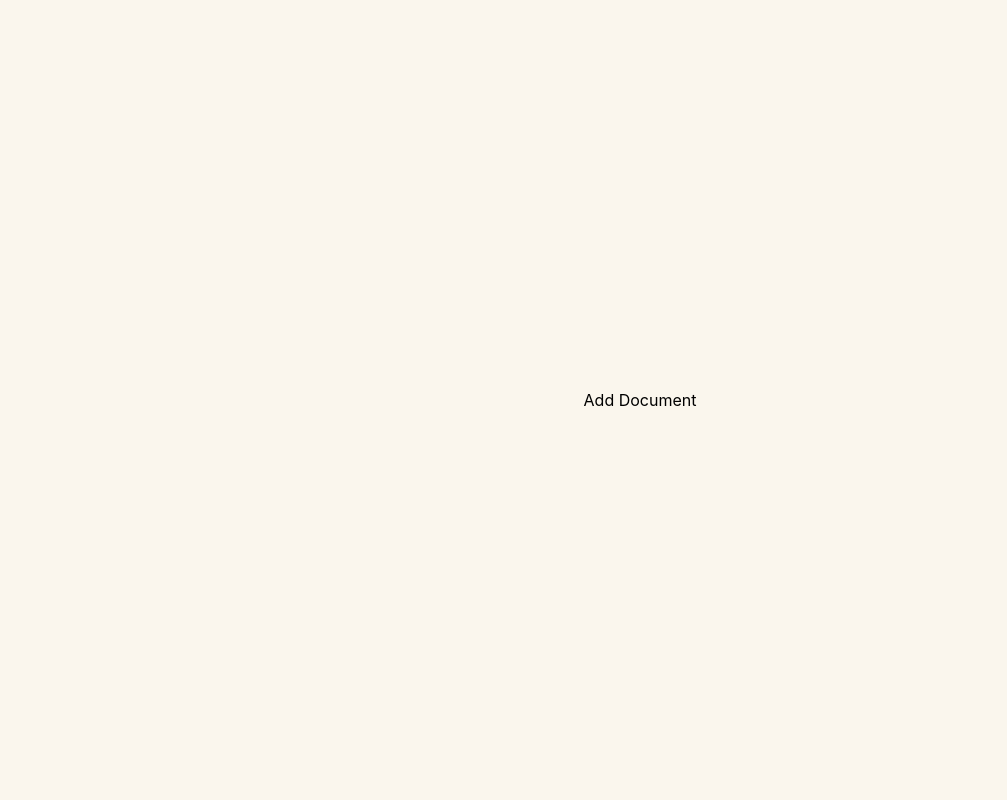
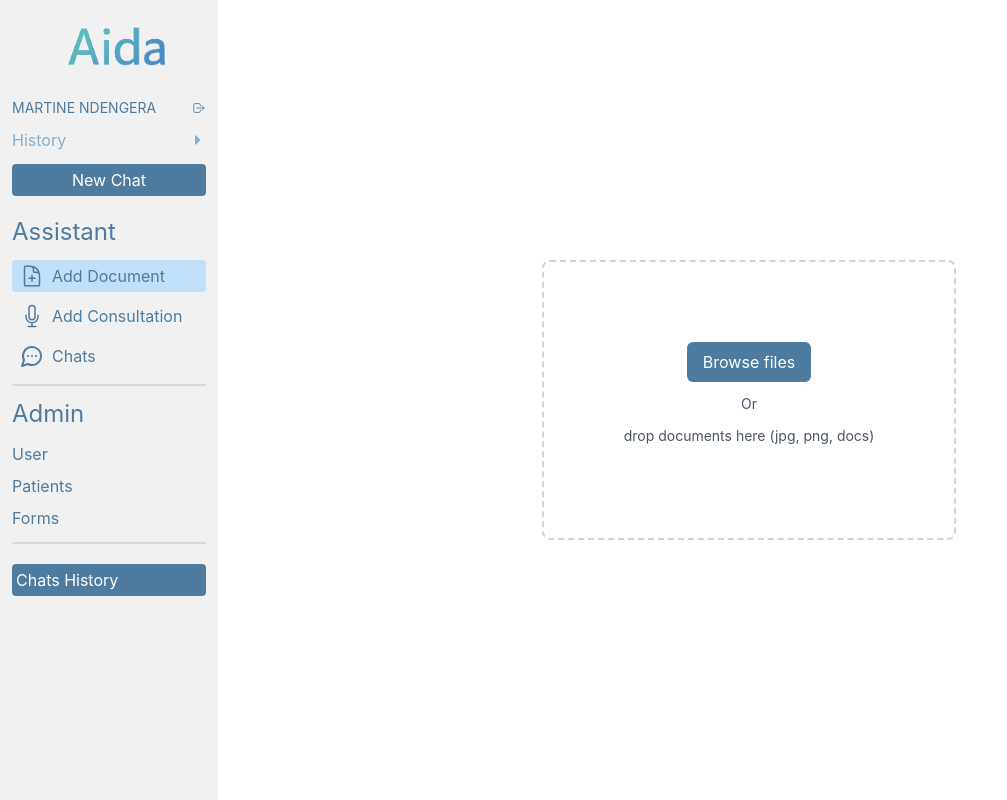
Before and after one commit to Alpha-Bytes-Department/Sixtine_AI, a React (Vite) app: page /dashboard/add-document in a window 1280 px wide. Shown: the whole page, without its empty margins (0-1007 px from the left). Built offline with nearby package versions, Linux system fonts and the light colour scheme.

Commit message:
File upload dialog complete

```diff
--- a/src/components/shared/SideNav/SideNav.tsx
+++ b/src/components/shared/SideNav/SideNav.tsx
@@ -1,15 +1,119 @@
+import { IoLogOutOutline } from "react-icons/io5";
+import { NavLink } from "react-router";
+import { HiOutlineDocumentPlus } from "react-icons/hi2";
+import { HiOutlineMicrophone } from "react-icons/hi2";
+import { LuMessageCircleMore } from "react-icons/lu";
+import { FaCaretRight } from "react-icons/fa";
+
 const SideNav = () => {
   return (
-    <div className="bg-[#f1f1f1] w-64 p-3">
+    <div className="bg-[#f1f1f1] w-64 p-3 h-full flex flex-col  items-center gap-5  left-0">
       <div>
-        <img src="/public/Images/logo/image3.png" alt="" />
+        <img
+          src="/public/Images/logo/img2.png"
+          alt="logo"
+          className="w-28 h-auto"
+        />
       </div>
-      <div>
-        <p>MARTINE NDENGERA</p>
-        <p></p>
+      <div className="flex flex-col gap-5">
+        <div>
+          <div className="flex justify-between items-center gap-1">
+            <p className="text-[#4E7BA0] text-sm truncate w-44">
+              MARTINE NDENGERA
+            </p>
+            <button className="cursor-pointer text-[#4E7BA0] text-sm">
+              <IoLogOutOutline />
+            </button>
+          </div>
+          <div className="text-[#85AECF] mt-2.5 mb-3 flex justify-between items-center cursor-pointer">
+            <span>History</span> <FaCaretRight />
+          </div>
+          <button
+            className="bg-[#4E7BA0] text-white rounded-sm w-full py-1 cursor-pointer transition-transform duration-200 ease-in-out
+    hover:scale-105 active:scale-95"
+          >
+            New Chat
+          </button>
+        </div>
+        <div>
+          <div className="flex flex-col gap-3">
+            <h1 className="text-2xl text-[#4E7BA0]">Assistant</h1>
+            <div className="flex flex-col gap-2">
+              <NavLink
+                to={"/dashboard/add-document"}
+                className={({ isActive }) =>
+                  `flex gap-2 items-center rounded-sm text-[#4E7BA0] px-2 py-1 ${
+                    isActive ? "bg-[#C0E0FA]" : ""
+                  }`
+                }
+              >
+                <HiOutlineDocumentPlus className="text-2xl" />
+                <p>Add Document</p>
+              </NavLink>
+              <NavLink
+                to={"/dashboard/add-consultation"}
+                className={({ isActive }) =>
+                  `flex gap-2 items-center rounded-sm text-[#4E7BA0] px-2 py-1 ${
+                    isActive ? "bg-[#C0E0FA]" : ""
+                  }`
+                }
+              >
+                <HiOutlineMicrophone className="text-2xl" />
+                <p>Add Consultation</p>
+              </NavLink>
+              <NavLink
+                to={"/dashboard/chat"}
+                className={({ isActive }) =>
+                  `flex gap-2 items-center rounded-sm text-[#4E7BA0] px-2 py-1 ${
+                    isActive ? "bg-[#C0E0FA]" : ""
+                  }`
+                }
+              >
+                <LuMessageCircleMore className="text-2xl" />
+                <p>Chats</p>
+              </NavLink>
+            </div>
+          </div>
+          <p className="border-b-2 border-[#D9D9D9] my-3"></p>
+          <div className="flex flex-col gap-3">
+            <h1 className="text-2xl text-[#4E7BA0]">Admin</h1>
+            <div className="flex flex-col gap-2">
+              <NavLink
+                to={"/dashboard/user"}
+                className={({ isActive }) =>
+                  `flex gap-3 items-center rounded-sm text-[#4E7BA0]`
+                }
+              >
+                <p>User</p>
+              </NavLink>
+              <NavLink
+                to={"/dashboard/patients"}
+                className={({ isActive }) =>
+                  `flex gap-3 items-center rounded-sm text-[#4E7BA0]`
+                }
+              >
+                <p>Patients</p>
+              </NavLink>
+              <NavLink
+                to={"/dashboard/forms"}
+                className={({ isActive }) =>
+                  `flex gap-3 items-center rounded-sm text-[#4E7BA0]`
+                }
+              >
+                <p>Forms</p>
+              </NavLink>
+            </div>
+          </div>
+          <p className="border-b-2 border-[#D9D9D9] mt-3"></p>
+        </div>
+        <div>
+          <button
+            className="bg-[#4E7BA0] text-white rounded-sm w-full p-1 text-left cursor-pointer"
+          >
+            Chats History
+          </button>
+        </div>
       </div>
-      <div>Role base navigation</div>
-      <div>Chat history</div>
     </div>
   );
 };
--- a/src/pages/AddDocument/AddDocument.tsx
+++ b/src/pages/AddDocument/AddDocument.tsx
@@ -1,11 +1,178 @@
-import React from 'react';
+import { div } from "motion/react-client";
+import React, { useRef, useState } from "react";
 
-const AddDocument = () => {
-    return (
-        <div>
-            Add Document
+interface FileUploaderProps {
+  multiple?: boolean;
+  accept?: string;
+  onFiles?: (files: File[]) => void;
+}
+
+export default function AddDocument({
+  multiple = true,
+  accept,
+  onFiles,
+}: FileUploaderProps) {
+  const inputRef = useRef<HTMLInputElement | null>(null);
+  const [files, setFiles] = useState<File[]>([]);
+  const [isDragging, setIsDragging] = useState(false);
+
+
+  const pushFiles = (newFiles: FileList | File[]) => {
+    const arr = Array.from(newFiles);
+    const next =  [...files, ...arr] ;
+    setFiles(next);
+    if (onFiles) onFiles(next);
+  };
+
+//   button click upload
+  const handleInputChange = (e: React.ChangeEvent<HTMLInputElement>) => {
+    if (!e.target.files) return;
+    pushFiles(e.target.files);
+    // reset input so same file can be selected again if user wants
+    e.currentTarget.value = "";
+  };
+
+  const handleDragOver = (e: React.DragEvent<HTMLDivElement>) => {
+    e.preventDefault();
+    e.stopPropagation();
+    setIsDragging(true);
+  };
+
+  const handleDragLeave = (e: React.DragEvent<HTMLDivElement>) => {
+    e.preventDefault();
+    e.stopPropagation();
+    setIsDragging(false);
+  };
+
+  //   drug and drop upload
+  const handleDrop = (e: React.DragEvent<HTMLDivElement>) => {
+    e.preventDefault();
+    e.stopPropagation();
+    setIsDragging(false);
+    if (e.dataTransfer.files && e.dataTransfer.files.length > 0) {
+      pushFiles(e.dataTransfer.files);
+      e.dataTransfer.clearData();
+    }
+  };
+
+  const openFileDialog = () => inputRef.current?.click();
+
+//   remove file
+  const removeFileAt = (index: number) => {
+    const next = files.filter((_, i) => i !== index);
+    setFiles(next);
+    if (onFiles) onFiles(next);
+  };
+
+  const formatBytes = (bytes: number) => {
+    if (bytes === 0) return "0 B";
+    const k = 1024;
+    const sizes = ["B", "KB", "MB", "GB", "TB"];
+    const i = Math.floor(Math.log(bytes) / Math.log(k));
+    return parseFloat((bytes / Math.pow(k, i)).toFixed(2)) + " " + sizes[i];
+  };
+
+  return (
+    <div className="h-full w-full bg-white flex justify-center items-center">
+      <div className={` mx-auto`}>
+        {/* file upload  */}
+        <div
+          onDragOver={handleDragOver}
+          onDragLeave={handleDragLeave}
+          onDrop={handleDrop}
+          className={`relative flex flex-col items-center justify-center p-20 rounded-lg border-2 border-dashed transition-all duration-200
+          ${
+            isDragging
+              ? "border-blue-500 bg-blue-50"
+              : "border-gray-300 bg-white"
+          }`}
+        >
+          <input
+            ref={inputRef}
+            type="file"
+            className="hidden"
+            onChange={handleInputChange}
+            accept={accept}
+            multiple={multiple}
+          />
+
+          <div className="text-center">
+            <button
+              type="button"
+              onClick={openFileDialog}
+              className="px-4 py-2 rounded-md cursor-pointer bg-[#4E7BA0] text-white hover:bg-[#285070] transition"
+            >
+              Browse files
+            </button>
+            <p className="text-sm text-gray-600 mb-3">
+              <p className="my-3">Or</p>
+               drop documents here (jpg, png, docs)
+            </p>
+            {accept && (
+              <p className="mt-2 text-xs text-gray-500">Accepted: {accept}</p>
+            )}
+          </div>
         </div>
-    );
-};
 
-export default AddDocument;
+        {/* Files list / preview */}
+        {files.length > 0 && (
+          <div className="mt-4 space-y-2">
+            <div className="flex items-center justify-between text-sm text-gray-700">
+              <span className="font-medium">
+                Selected file{files.length > 1 ? "s" : ""}
+              </span>
+              <button
+                type="button"
+                onClick={() => {
+                  setFiles([]);
+                  if (onFiles) onFiles([]);
+                }}
+                className="text-xs text-red-500 hover:underline"
+              >
+                Clear
+              </button>
+            </div>
+
+            <ul className="divide-y rounded-md overflow-hidden border">
+              {files.map((f, idx) => (
+                <li
+                  key={`${f.name}-${f.size}-${idx}`}
+                  className="flex items-center justify-between px-3 py-2"
+                >
+                  <div className="flex items-center space-x-3">
+                    {/* simple icon placeholder for images */}
+                    {f.type.startsWith("image/") ? (
+                      <img
+                        src={URL.createObjectURL(f)}
+                        alt={f.name}
+                        className="w-10 h-10 object-cover rounded"
+                      />
+                    ) : (
+                      <div className="w-10 h-10 flex items-center justify-center bg-gray-100 rounded text-xs">
+                        {f.name.split(".").pop()?.slice(0, 3) ?? "file"}
+                      </div>
+                    )}
+
+                    <div className="text-xs">
+                      <div className="font-medium">{f.name}</div>
+                      <div className="text-gray-500">{formatBytes(f.size)}</div>
+                    </div>
+                  </div>
+
+                  <div className="flex items-center space-x-2">
+                    <button
+                      onClick={() => removeFileAt(idx)}
+                      className="text-xs text-red-500 hover:underline"
+                    >
+                      Remove
+                    </button>
+                  </div>
+                </li>
+              ))}
+            </ul>
+          </div>
+        )}
+      </div>
+    </div>
+  );
+}
--- a/src/pages/Dashboard/Dashboard.tsx
+++ b/src/pages/Dashboard/Dashboard.tsx
@@ -1,8 +1,12 @@
-import { Outlet } from 'react-router';
+import { Outlet, useMatch } from 'react-router';
+import SideNav from '../../components/shared/SideNav/SideNav';
 
 const Dashboard = () => {
+
+    const isLogIn = useMatch("/dashboard/login")
     return (
         <div className='flex justify-center items-center w-full h-screen'>
+            {isLogIn?<></>:<SideNav/>}
             <Outlet/>
         </div>
     );
```
